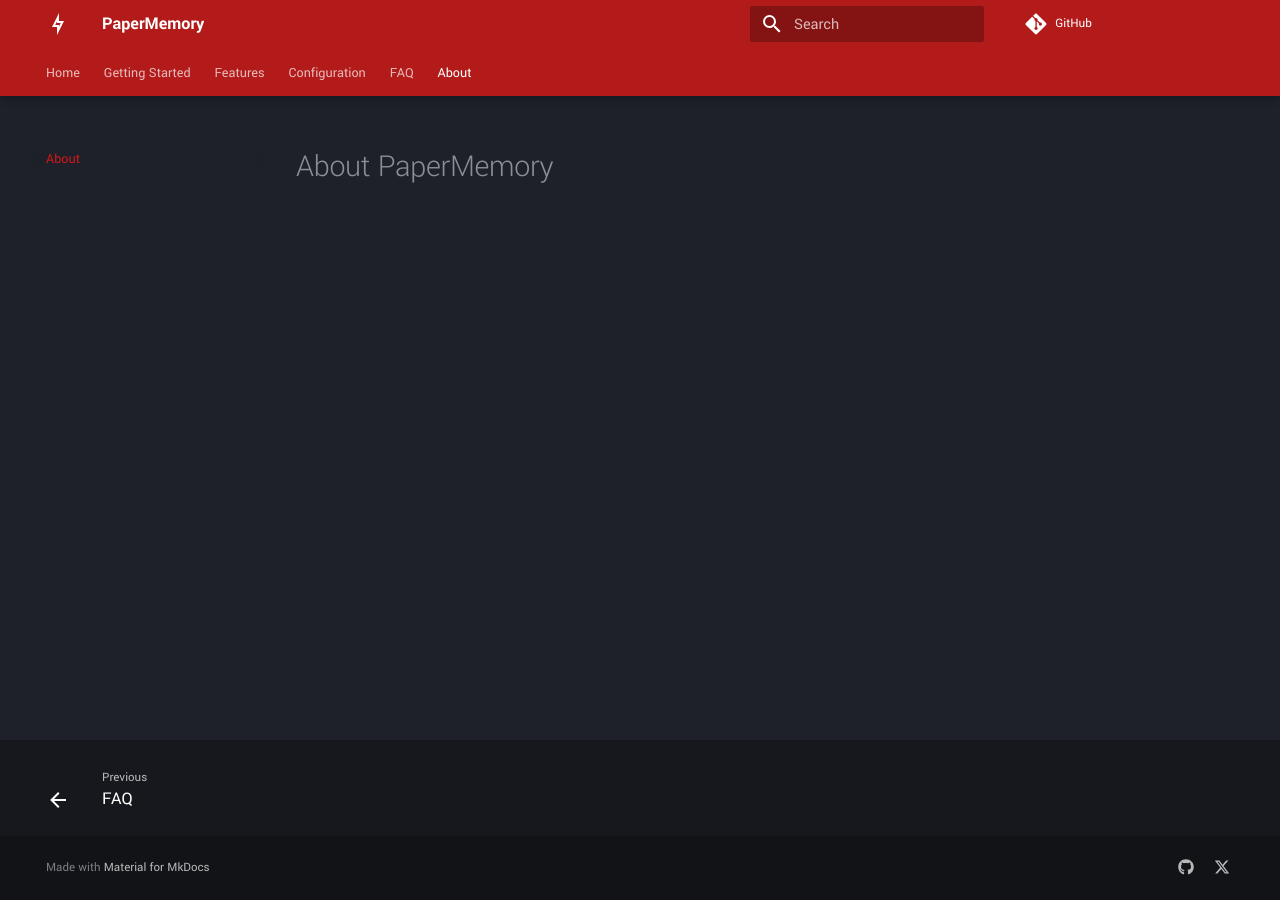
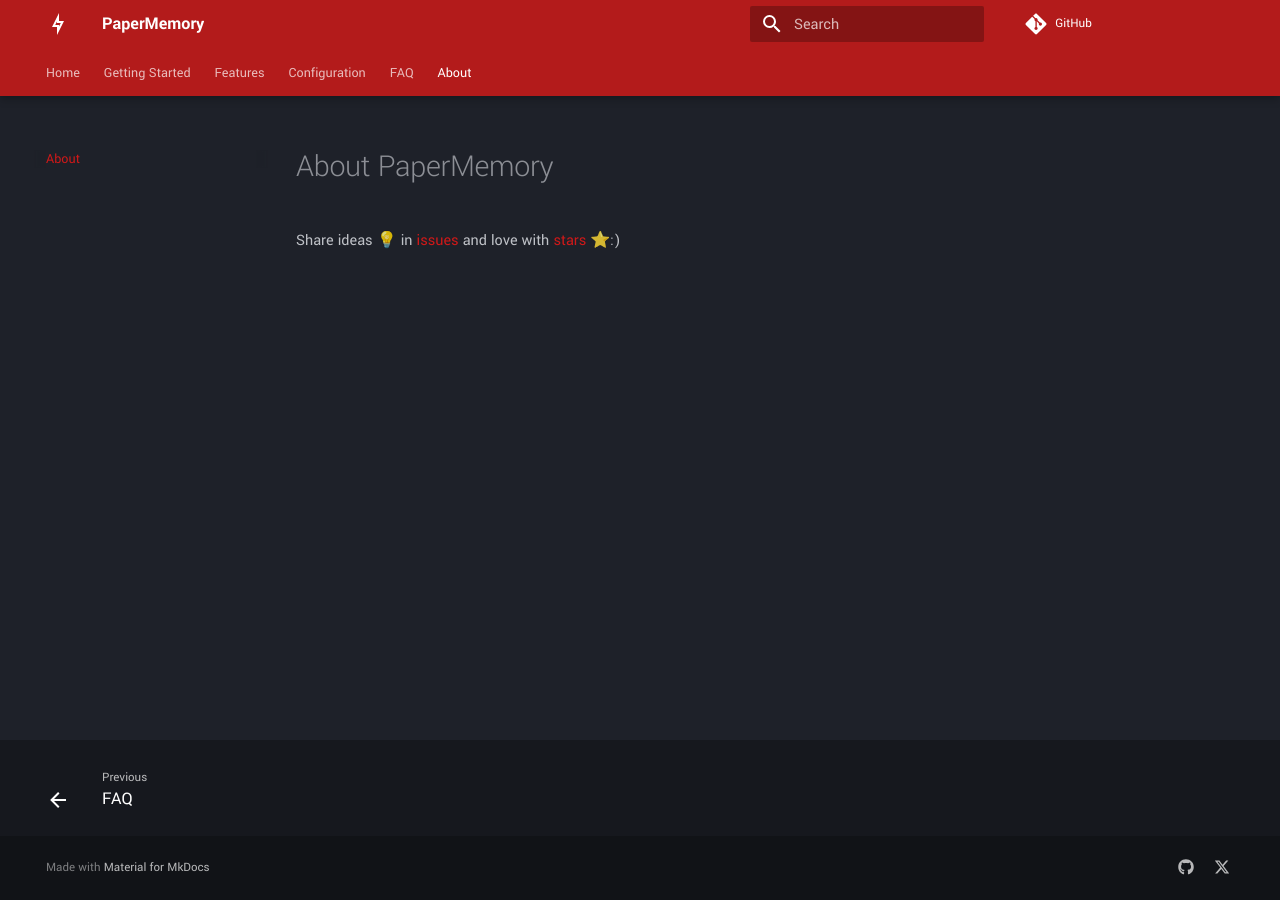
Before and after one commit to vict0rsch/PaperMemory, an MkDocs documentation site: the page built from docs/about.md, in a window 1280 px wide. Built offline with MkDocs 1.6.1 and Material for MkDocs 9.7.7, drawn with Linux system fonts in a browser that asks for light colours; comment, search, counter and statistics services are not loaded.

Commit message:
🚧 (docs): Add stars & features to about

```diff
--- a/docs/about.md
+++ b/docs/about.md
@@ -1 +1,3 @@
 # About PaperMemory
+
+Share ideas 💡 in [issues](https://github.com/vict0rsch/PaperMemory/issues) and love with [stars](https://github.com/vict0rsch/PaperMemory/stargazers) ⭐️:)
```
